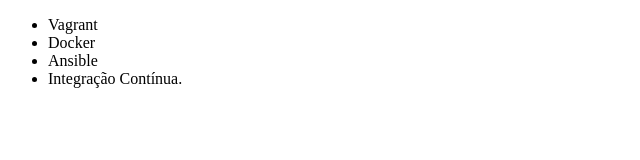
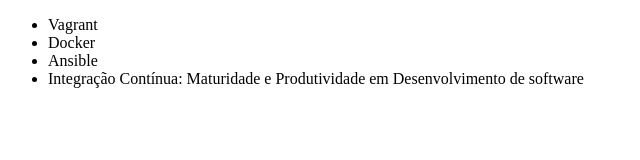
Before and after one commit to nogabris/alura-git, a plain HTML site: page index.html in a window 1280 px wide. Shown: the whole page, without its empty margins (0-640 px from the left). Drawn offline with Linux system fonts and the light colour scheme.

Commit message:
Renomeando curso de Integração Contínua

```diff
--- a/index.html
+++ b/index.html
@@ -9,7 +9,7 @@
         <li>Vagrant</li>
         <li>Docker</li>
         <li>Ansible</li>
-        <li>Integração Contínua.</li>
+        <li>Integração Contínua: Maturidade e Produtividade em Desenvolvimento de software</li>
     </ul>
 </body>
 </html>
```
